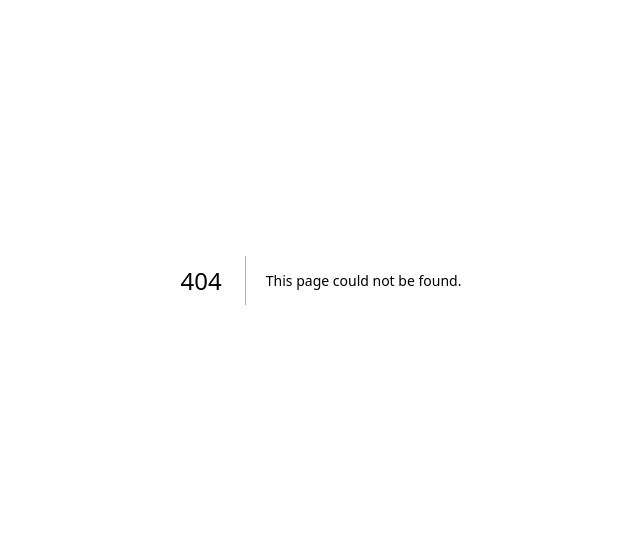
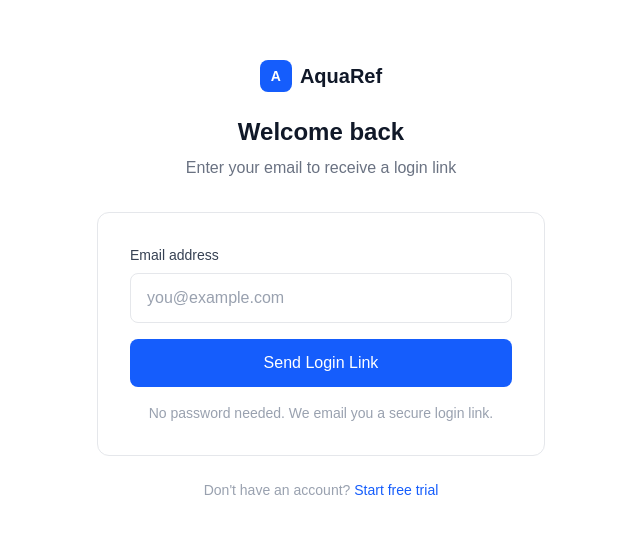
Before and after one commit to adhwaismail-stack/aquatics-app, a Next.js app: page /login in a window 1280 px wide. Before the commit this address had no page. Shown: the part 120-654 px from the top of the page, without its empty margins (319-959 px from the left). Built offline with nearby package versions, Linux system fonts and the light colour scheme; no server answers.

Commit message:
Add login system and dashboard

```diff
--- /dev/null
+++ b/app/dashboard/page.tsx
@@ -0,0 +1,25 @@
+'use client'
+
+export default function DashboardPage() {
+  return (
+    <div className="min-h-screen bg-gray-50 flex items-center justify-center">
+      <div className="text-center">
+        <div className="flex items-center justify-center gap-2 mb-6">
+          <div className="w-8 h-8 bg-blue-600 rounded-lg flex items-center justify-center">
+            <span className="text-white font-bold text-sm">A</span>
+          </div>
+          <span className="font-bold text-xl text-gray-900">AquaRef</span>
+        </div>
+        <h1 className="text-3xl font-bold text-gray-900 mb-3">
+          Welcome to AquaRef! 🎉
+        </h1>
+        <p className="text-gray-500 text-lg">
+          You are successfully logged in.
+        </p>
+        <p className="text-gray-400 text-sm mt-2">
+          Your subscriber dashboard is coming soon.
+        </p>
+      </div>
+    </div>
+  )
+}
--- /dev/null
+++ b/app/lib/supabase.ts
@@ -0,0 +1,10 @@
+import { createClient } from '@supabase/supabase-js'
+
+const supabaseUrl = process.env.NEXT_PUBLIC_SUPABASE_URL
+const supabaseAnonKey = process.env.NEXT_PUBLIC_SUPABASE_ANON_KEY
+
+if (!supabaseUrl || !supabaseAnonKey) {
+  throw new Error('Missing Supabase environment variables')
+}
+
+export const supabase = createClient(supabaseUrl, supabaseAnonKey)
--- /dev/null
+++ b/app/login/page.tsx
@@ -0,0 +1,114 @@
+'use client'
+
+import { useState } from 'react'
+import { supabase } from '../lib/supabase'
+
+export default function LoginPage() {
+  const [email, setEmail] = useState('')
+  const [loading, setLoading] = useState(false)
+  const [sent, setSent] = useState(false)
+  const [error, setError] = useState('')
+
+  const handleLogin = async () => {
+    if (!email) {
+      setError('Please enter your email address')
+      return
+    }
+    setLoading(true)
+    setError('')
+    const { error } = await supabase.auth.signInWithOtp({
+      email,
+      options: {
+        emailRedirectTo: `${window.location.origin}/dashboard`
+      }
+    })
+    if (error) {
+      setError(error.message)
+      setLoading(false)
+    } else {
+      setSent(true)
+      setLoading(false)
+    }
+  }
+
+  if (sent) {
+    return (
+      <div className="min-h-screen bg-white flex items-center justify-center px-4">
+        <div className="max-w-md w-full text-center">
+          <div className="w-16 h-16 bg-blue-100 rounded-full flex items-center justify-center mx-auto mb-6">
+            <svg width="32" height="32" viewBox="0 0 24 24" fill="none" stroke="#2563eb" strokeWidth="2" strokeLinecap="round" strokeLinejoin="round">
+              <path d="M4 4h16c1.1 0 2 .9 2 2v12c0 1.1-.9 2-2 2H4c-1.1 0-2-.9-2-2V6c0-1.1.9-2 2-2z"/>
+              <polyline points="22,6 12,13 2,6"/>
+            </svg>
+          </div>
+          <h1 className="text-2xl font-bold text-gray-900 mb-3">Check your email!</h1>
+          <p className="text-gray-500 mb-2">We sent a login link to:</p>
+          <p className="font-medium text-blue-600 mb-6">{email}</p>
+          <p className="text-sm text-gray-400">Click the link in your email to log in. The link expires in 15 minutes.</p>
+          <button
+            onClick={() => setSent(false)}
+            className="mt-6 text-sm text-gray-400 hover:text-gray-600"
+          >
+            Use a different email
+          </button>
+        </div>
+      </div>
+    )
+  }
+
+  return (
+    <div className="min-h-screen bg-white flex items-center justify-center px-4">
+      <div className="max-w-md w-full">
+        <div className="text-center mb-8">
+          <div className="flex items-center justify-center gap-2 mb-6">
+            <div className="w-8 h-8 bg-blue-600 rounded-lg flex items-center justify-center">
+              <span className="text-white font-bold text-sm">A</span>
+            </div>
+            <span className="font-bold text-xl text-gray-900">AquaRef</span>
+          </div>
+          <h1 className="text-2xl font-bold text-gray-900 mb-2">Welcome back</h1>
+          <p className="text-gray-500">Enter your email to receive a login link</p>
+        </div>
+
+        <div className="bg-white border border-gray-200 rounded-xl p-8">
+          <div className="mb-4">
+            <label className="block text-sm font-medium text-gray-700 mb-2">
+              Email address
+            </label>
+            <input
+              type="email"
+              value={email}
+              onChange={(e) => setEmail(e.target.value)}
+              onKeyDown={(e) => e.key === 'Enter' && handleLogin()}
+              placeholder="you@example.com"
+              className="w-full px-4 py-3 border border-gray-200 rounded-lg text-gray-900 placeholder-gray-400 focus:outline-none focus:ring-2 focus:ring-blue-500"
+            />
+          </div>
+
+          {error && (
+            <p className="text-red-500 text-sm mb-4">{error}</p>
+          )}
+
+          <button
+            onClick={handleLogin}
+            disabled={loading}
+            className="w-full bg-blue-600 text-white py-3 rounded-lg font-medium hover:bg-blue-700 disabled:opacity-50"
+          >
+            {loading ? 'Sending...' : 'Send Login Link'}
+          </button>
+
+          <p className="text-center text-sm text-gray-400 mt-4">
+            No password needed. We email you a secure login link.
+          </p>
+        </div>
+
+        <p className="text-center text-sm text-gray-400 mt-6">
+          Don't have an account?{' '}
+          <a href="/signup" className="text-blue-600 hover:underline">
+            Start free trial
+          </a>
+        </p>
+      </div>
+    </div>
+  )
+}
--- a/package.json
+++ b/package.json
@@ -9,6 +9,8 @@
     "lint": "eslint"
   },
   "dependencies": {
+    "@supabase/ssr": "^0.10.2",
+    "@supabase/supabase-js": "^2.103.2",
     "next": "16.2.3",
     "react": "19.2.4",
     "react-dom": "19.2.4"
```
Also changed, not shown: 1 other file (tests, documents, lock files or other folders).
